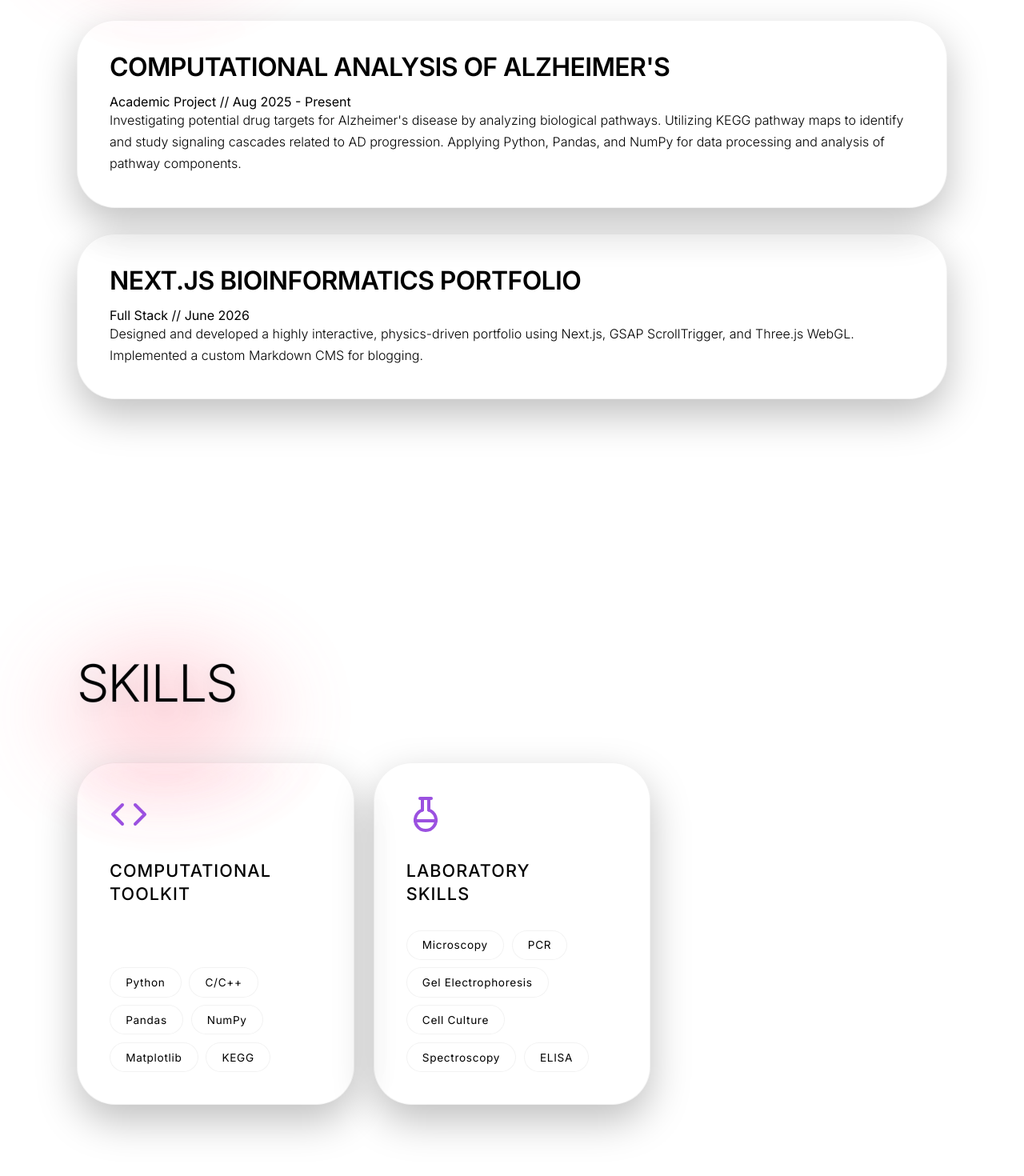
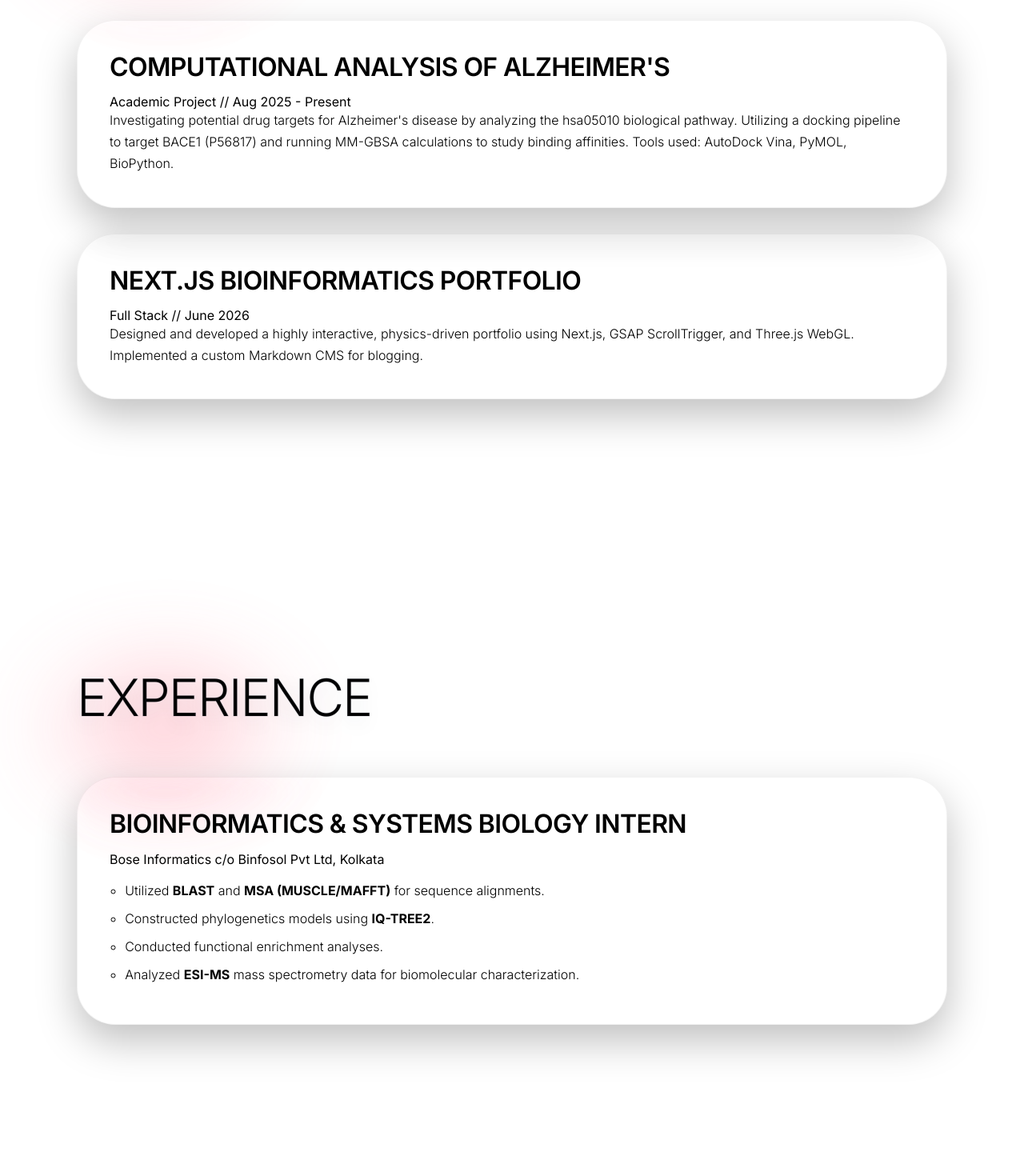
Before and after one commit to devjoti2003/Portfolio, a Next.js app: page / in a window 1280 px wide. Shown: the part 1140-2610 px from the top of the page at 80% size. Built offline with nearby package versions, Linux system fonts and the light colour scheme.

Commit message:
Execute priority fixes: overhaul content, add Experience & Publications, kill blog

```diff
--- a/src/app/page.js
+++ b/src/app/page.js
@@ -43,9 +43,9 @@ export default function Home() {
               </div>
               <p className="ed-meta">Academic Project // Aug 2025 - Present</p>
               <p className="project-desc">
-                Investigating potential drug targets for Alzheimer&apos;s disease by analyzing biological pathways.
-                Utilizing KEGG pathway maps to identify and study signaling cascades related to AD progression.
-                Applying Python, Pandas, and NumPy for data processing and analysis of pathway components.
+                Investigating potential drug targets for Alzheimer&apos;s disease by analyzing the hsa05010 biological pathway.
+                Utilizing a docking pipeline to target BACE1 (P56817) and running MM-GBSA calculations to study binding affinities.
+                Tools used: AutoDock Vina, PyMOL, BioPython.
               </p>
             </div>
 
@@ -56,6 +56,53 @@ export default function Home() {
               <p className="ed-meta">Full Stack // June 2026</p>
               <p className="project-desc">
                 Designed and developed a highly interactive, physics-driven portfolio using Next.js, GSAP ScrollTrigger, and Three.js WebGL. Implemented a custom Markdown CMS for blogging.
+              </p>
+            </div>
+          </div>
+        </div>
+      </section>
+
+      {/* EXPERIENCE */}
+      <section className="posh-section" id="experience">
+        <div className="posh-container">
+          <div className="section-header">
+            <div className="ambient-glow glow-heading"></div>
+            <h2 className="massive-heading">EXPERIENCE</h2>
+          </div>
+
+          <div style={{ display: 'flex', flexDirection: 'column', gap: '2rem' }}>
+            <div className="project-card">
+              <div className="project-header">
+                <h4 style={{ maxWidth: '100%' }}>BIOINFORMATICS & SYSTEMS BIOLOGY INTERN</h4>
+              </div>
+              <p className="ed-meta">Bose Informatics c/o Binfosol Pvt Ltd, Kolkata</p>
+              <ul className="project-desc" style={{ paddingLeft: '1.2rem', marginTop: '1rem', listStyleType: 'circle' }}>
+                <li style={{ marginBottom: '0.5rem' }}>Utilized <strong>BLAST</strong> and <strong>MSA (MUSCLE/MAFFT)</strong> for sequence alignments.</li>
+                <li style={{ marginBottom: '0.5rem' }}>Constructed phylogenetics models using <strong>IQ-TREE2</strong>.</li>
+                <li style={{ marginBottom: '0.5rem' }}>Conducted functional enrichment analyses.</li>
+                <li style={{ marginBottom: '0.5rem' }}>Analyzed <strong>ESI-MS</strong> mass spectrometry data for biomolecular characterization.</li>
+              </ul>
+            </div>
+          </div>
+        </div>
+      </section>
+
+      {/* PUBLICATIONS */}
+      <section className="posh-section" id="publications">
+        <div className="posh-container">
+          <div className="section-header">
+            <div className="ambient-glow glow-heading"></div>
+            <h2 className="massive-heading">PUBLICATIONS</h2>
+          </div>
+
+          <div style={{ display: 'flex', flexDirection: 'column', gap: '2rem' }}>
+            <div className="project-card">
+              <div className="project-header">
+                <h4 style={{ fontSize: '1.5rem', lineHeight: '1.4', maxWidth: '100%' }}>BACE1-TARGETED ALZHEIMER&apos;S DRUG DESIGN: STRUCTURAL BIOLOGY AND SELECTIVITY CHALLENGES</h4>
+              </div>
+              <p className="ed-meta">Manuscript in Preparation // 2025–2026</p>
+              <p className="project-desc" style={{ marginTop: '0.5rem' }}>
+                First author manuscript detailing the structural docking pipeline, virtual screening, and MM-GBSA analysis of novel BACE1 inhibitors.
               </p>
             </div>
           </div>
@@ -81,11 +128,17 @@ export default function Home() {
                 <h3>COMPUTATIONAL<br/>TOOLKIT</h3>
                 <div className="skill-tags">
                   <span className="skill-tag">Python</span>
+                  <span className="skill-tag">R</span>
+                  <span className="skill-tag">BioPython</span>
                   <span className="skill-tag">C/C++</span>
-                  <span className="skill-tag">Pandas</span>
-                  <span className="skill-tag">NumPy</span>
-                  <span className="skill-tag">Matplotlib</span>
-                  <span className="skill-tag">KEGG</span>
+                  <span className="skill-tag">AutoDock Vina</span>
+                  <span className="skill-tag">PyMOL</span>
+                  <span className="skill-tag">MEGA X</span>
+                  <span className="skill-tag">IQ-TREE2</span>
+                  <span className="skill-tag">GATK</span>
+                  <span className="skill-tag">Pandas & NumPy</span>
+                  <span className="skill-tag">LaTeX</span>
+                  <span className="skill-tag">Zotero</span>
                 </div>
               </div>
             </div>
@@ -149,56 +202,6 @@ export default function Home() {
         </div>
       </section>
 
-      {/* BLOG */}
-      <section className="posh-section" id="blog">
-        <div className="posh-container">
-          <div className="section-header">
-            <div className="ambient-glow glow-heading"></div>
-            <h2 className="massive-heading">BLOG</h2>
-          </div>
-
-          <div className="blog-grid full-grid">
-            <Link href="/blog" style={{ textDecoration: 'none', color: 'inherit', display: 'block' }}>
-              <article className="blog-tile" style={{ height: '100%' }}>
-                <div className="blog-glow"></div>
-                <div className="blog-content">
-                  <span className="blog-date">COMING SOON</span>
-                  <h3>THE INTERSECTION OF DATA AND BIOLOGY</h3>
-                  <p className="blog-excerpt">Thoughts on modern computational pipelines in biotech.</p>
-                  <div className="blog-footer">
-                    <span className="read-more">Read Article <svg viewBox="0 0 24 24" fill="none" stroke="currentColor" strokeWidth="2" strokeLinecap="round" strokeLinejoin="round"><line x1="5" y1="12" x2="19" y2="12"></line><polyline points="12 5 19 12 12 19"></polyline></svg></span>
-                  </div>
-                </div>
-              </article>
-            </Link>
-
-            <Link href="/blog" style={{ textDecoration: 'none', color: 'inherit', display: 'block' }}>
-              <article className="blog-tile" style={{ height: '100%' }}>
-                <div className="blog-glow"></div>
-                <div className="blog-content">
-                  <span className="blog-date">COMING SOON</span>
-                  <h3>UNDERSTANDING KEGG PATHWAYS</h3>
-                  <p className="blog-excerpt">A beginner&apos;s guide to pathway analysis for neurodegenerative diseases.</p>
-                  <div className="blog-footer">
-                    <span className="read-more">Read Article <svg viewBox="0 0 24 24" fill="none" stroke="currentColor" strokeWidth="2" strokeLinecap="round" strokeLinejoin="round"><line x1="5" y1="12" x2="19" y2="12"></line><polyline points="12 5 19 12 12 19"></polyline></svg></span>
-                  </div>
-                </div>
-              </article>
-            </Link>
-
-            <Link href="/blog" style={{ textDecoration: 'none', color: 'inherit', display: 'block' }}>
-              <article className="blog-tile empty-tile" style={{ height: '100%' }}>
-                <div className="blog-content">
-                  <span className="blog-date">FUTURE</span>
-                  <h3>MORE ARTICLES ON THE HORIZON</h3>
-                  <p className="blog-excerpt">Stay tuned for deep dives into genomics, AI, and protein folding.</p>
-                </div>
-              </article>
-            </Link>
-          </div>
-        </div>
-      </section>
-
       {/* FOOTER */}
       <section className="posh-section footer" id="contact">
         <div className="posh-container text-center">
@@ -206,9 +209,10 @@ export default function Home() {
           <div className="thin-line centered-line"></div>
           <div className="contact-links">
             <a href="mailto:devjoti.kundu2003@gmail.com" className="posh-btn">EMAIL ME</a>
-            <a href="https://linkedin.com/in/devjotikundu" target="_blank" className="posh-btn">LINKEDIN</a>
+            <a href="https://linkedin.com/in/devjotikundu" target="_blank" rel="noopener noreferrer" className="posh-btn">LINKEDIN</a>
+            <a href="https://github.com/devjoti2003" target="_blank" rel="noopener noreferrer" className="posh-btn">GITHUB</a>
           </div>
-          <p className="mono-sub mt-4">+91 96098 78969 // KOLKATA, INDIA</p>
+          <p className="mono-sub mt-4">KOLKATA, INDIA</p>
         </div>
       </section>
 
--- a/src/components/Navbar.js
+++ b/src/components/Navbar.js
@@ -118,14 +118,18 @@ export default function Navbar() {
             <div className="nav-links hidden-links">
               <Link href="/#hero">IDENTITY</Link>
               <Link href="/#work">WORK</Link>
+              <Link href="/#experience">EXPERIENCE</Link>
+              <Link href="/#publications">PUBLICATIONS</Link>
               <Link href="/#skills">SKILLS</Link>
               <Link href="/#academics">ACADEMICS</Link>
-              <Link href="/blog">BLOG</Link>
               <Link href="/#contact" className="nav-cta">CONNECT</Link>
             </div>
           </div>
 
-          <div className="nav-right">
+          <div className="nav-right" style={{ display: 'flex', alignItems: 'center', gap: '1rem' }}>
+            <a href="https://github.com/devjoti2003" target="_blank" rel="noopener noreferrer" className="theme-toggle" style={{ display: 'flex', alignItems: 'center', justifyContent: 'center' }}>
+              <svg width="20" height="20" viewBox="0 0 24 24" fill="none" stroke="currentColor" strokeWidth="2" strokeLinecap="round" strokeLinejoin="round"><path d="M9 19c-5 1.5-5-2.5-7-3m14 6v-3.87a3.37 3.37 0 0 0-.94-2.61c3.14-.35 6.44-1.54 6.44-7A5.44 5.44 0 0 0 20 4.77 5.07 5.07 0 0 0 19.91 1S18.73.65 16 2.48a13.38 13.38 0 0 0-7 0C6.27.65 5.09 1 5.09 1A5.07 5.07 0 0 0 5 4.77a5.44 5.44 0 0 0-1.5 3.78c0 5.42 3.3 6.61 6.44 7A3.37 3.37 0 0 0 9 18.13V22"></path></svg>
+            </a>
             <button id="theme-toggle" className="theme-toggle" onClick={toggleTheme}>
               {isDarkMode ? (
                 <svg width="20" height="20" viewBox="0 0 24 24" fill="none" stroke="currentColor" strokeWidth="2"><path d="M12 3a6 6 0 0 0 9 9 9 9 0 1 1-9-9Z"></path></svg>
@@ -141,9 +145,10 @@ export default function Navbar() {
         <aside className="vertical-nav">
           <Link href="#hero" className="nav-dot" data-target="hero"><span className="nav-label">01 // Identity</span></Link>
           <Link href="#work" className="nav-dot" data-target="work"><span className="nav-label">02 // Work</span></Link>
-          <Link href="#skills" className="nav-dot" data-target="skills"><span className="nav-label">03 // Skills</span></Link>
-          <Link href="#academics" className="nav-dot" data-target="academics"><span className="nav-label">04 // Academics</span></Link>
-          <Link href="/blog" className="nav-dot" data-target="blog"><span className="nav-label">05 // Blog</span></Link>
+          <Link href="#experience" className="nav-dot" data-target="experience"><span className="nav-label">03 // Experience</span></Link>
+          <Link href="#publications" className="nav-dot" data-target="publications"><span className="nav-label">04 // Publications</span></Link>
+          <Link href="#skills" className="nav-dot" data-target="skills"><span className="nav-label">05 // Skills</span></Link>
+          <Link href="#academics" className="nav-dot" data-target="academics"><span className="nav-label">06 // Academics</span></Link>
         </aside>
       )}
     </>
```
